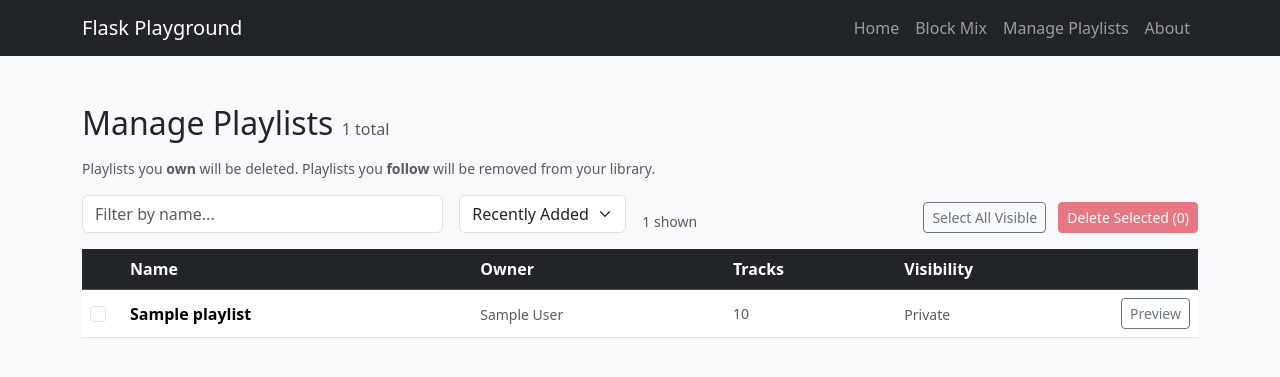
After one commit to CoryBerry/Spotify_Playlist_Magic, a Flask app: template templates/spotify_manage.html in a window 1280 px wide. The commit adds this page. Shown: the top 377 px of the page. Run offline with Flask 3, Linux system fonts and the light colour scheme; the template is opened without the code that fills it: most values are stand-ins (such as "Sample title", 1, 10 or a date in 2020).

Commit message:
Add playlist manager with lazy preview, delete confirmation, sort, and filter
Co-Authored-By: Claude Sonnet 4.6 <noreply@anthropic.com>

```diff
--- a/app.py
+++ b/app.py
@@ -194,6 +194,52 @@ def spotify_build():
     return render_template("spotify_done.html", playlist=new_playlist, track_count=len(track_uris))
 
 
+@app.route("/spotify/manage")
+def spotify_manage():
+    sp = get_spotify_client()
+    if not sp:
+        return redirect(url_for("spotify_login"))
+
+    user_id   = sp.me()["id"]
+    playlists = []
+    results   = sp.current_user_playlists(limit=50)
+    while results:
+        playlists.extend(results["items"])
+        results = sp.next(results) if results["next"] else None
+
+    return render_template("spotify_manage.html", playlists=playlists, user_id=user_id)
+
+
+@app.route("/spotify/preview/<playlist_id>")
+def spotify_preview(playlist_id):
+    sp = get_spotify_client()
+    if not sp:
+        return {"error": "not authenticated"}, 401
+
+    results = sp.playlist_tracks(playlist_id, fields="items(track(name,artists(name)))", limit=5)
+    tracks  = []
+    for item in results["items"][:5]:
+        if item["track"]:
+            track  = item["track"]
+            artist = track["artists"][0]["name"] if track["artists"] else "Unknown"
+            tracks.append(f"{track['name']} — {artist}")
+
+    return {"tracks": tracks}
+
+
+@app.route("/spotify/delete", methods=["POST"])
+def spotify_delete():
+    sp = get_spotify_client()
+    if not sp:
+        return redirect(url_for("spotify_login"))
+
+    playlist_ids = request.form.getlist("playlist_ids")
+    for playlist_id in playlist_ids:
+        sp.current_user_unfollow_playlist(playlist_id)  # unfollow = delete for owned playlists
+
+    return redirect(url_for("spotify_manage"))
+
+
 # ---------------------------------------------------------------
 # Init DB
 # ---------------------------------------------------------------
--- a/templates/base.html
+++ b/templates/base.html
@@ -15,6 +15,7 @@
       <div class="navbar-nav ms-auto">
         <a class="nav-link" href="/">Home</a>
         <a class="nav-link" href="/spotify">Block Mix</a>
+        <a class="nav-link" href="/spotify/manage">Manage Playlists</a>
         <a class="nav-link" href="/about">About</a>
         {% if session.name %}
           <span class="navbar-text text-light ms-3">Hey, {{ session.name }}!</span>
@@ -30,5 +31,6 @@
   </div>
 
   <script src="https://cdn.jsdelivr.net/npm/bootstrap@5.3.3/dist/js/bootstrap.bundle.min.js"></script>
+  {% block scripts %}{% endblock %}
 </body>
 </html>
--- /dev/null
+++ b/templates/spotify_manage.html
@@ -0,0 +1,238 @@
+{% extends "base.html" %}
+
+{% block title %}Manage Playlists{% endblock %}
+
+{% block content %}
+  <div class="d-flex justify-content-between align-items-center mb-2">
+    <h2>Manage Playlists <span class="text-muted fs-6">{{ playlists|length }} total</span></h2>
+  </div>
+  <p class="text-muted small">Playlists you <strong>own</strong> will be deleted. Playlists you <strong>follow</strong> will be removed from your library.</p>
+
+  <!-- Toolbar -->
+  <div class="row align-items-end mb-3 g-3">
+    <div class="col-md-4">
+      <input type="text" id="filterInput" class="form-control" placeholder="Filter by name...">
+    </div>
+    <div class="col-auto">
+      <select id="sortSelect" class="form-select">
+        <option value="recent">Recently Added</option>
+        <option value="az">A → Z</option>
+        <option value="za">Z → A</option>
+        <option value="most">Most Tracks</option>
+        <option value="least">Fewest Tracks</option>
+        <option value="owned">Owned First</option>
+      </select>
+    </div>
+    <div class="col-auto">
+      <span id="visibleCount" class="text-muted small"></span>
+    </div>
+    <div class="col-auto ms-auto">
+      <button type="button" id="selectAllBtn" class="btn btn-outline-secondary btn-sm">Select All Visible</button>
+      <button type="button" id="deleteBtn" class="btn btn-danger btn-sm ms-2" disabled>Delete Selected (<span id="selectedCount">0</span>)</button>
+    </div>
+  </div>
+
+  <!-- Table -->
+  <form id="deleteForm" method="POST" action="/spotify/delete">
+    <table class="table table-hover align-middle" id="playlistTable">
+      <thead class="table-dark">
+        <tr>
+          <th style="width: 40px;"></th>
+          <th>Name</th>
+          <th>Owner</th>
+          <th>Tracks</th>
+          <th>Visibility</th>
+          <th style="width: 80px;"></th>
+        </tr>
+      </thead>
+      <tbody id="playlistBody">
+        {% for playlist in playlists %}
+          <tr class="playlist-row"
+              data-name="{{ playlist.name | lower }}"
+              data-tracks="{{ playlist.tracks.total }}"
+              data-order="{{ loop.index }}"
+              data-owned="{{ '1' if playlist.owner.id == user_id else '0' }}">
+            <td>
+              <input class="form-check-input row-check" type="checkbox"
+                     name="playlist_ids" value="{{ playlist.id }}">
+            </td>
+            <td>
+              <span class="fw-bold">{{ playlist.name }}</span>
+              {% if playlist.tracks.total >= 500 %}
+                <span class="badge bg-warning text-dark ms-1">500+</span>
+              {% endif %}
+            </td>
+            <td>
+              {% if playlist.owner.id == user_id %}
+                <span class="badge bg-primary">You</span>
+              {% else %}
+                <span class="text-muted small">{{ playlist.owner.display_name or playlist.owner.id }}</span>
+              {% endif %}
+            </td>
+            <td class="text-muted small">{{ playlist.tracks.total }}</td>
+            <td>
+              {% if playlist.public %}
+                <span class="text-muted small">Public</span>
+              {% else %}
+                <span class="text-muted small">Private</span>
+              {% endif %}
+            </td>
+            <td>
+              <button type="button" class="btn btn-outline-secondary btn-sm preview-btn"
+                      data-id="{{ playlist.id }}">Preview</button>
+            </td>
+          </tr>
+          <!-- Preview row — hidden until loaded -->
+          <tr class="preview-row d-none" id="preview-{{ playlist.id }}">
+            <td colspan="6" class="ps-4 text-muted small bg-light">
+              <span class="preview-content">Loading...</span>
+            </td>
+          </tr>
+        {% endfor %}
+      </tbody>
+    </table>
+  </form>
+
+  <!-- Confirmation Modal -->
+  <div class="modal fade" id="confirmModal" tabindex="-1">
+    <div class="modal-dialog">
+      <div class="modal-content">
+        <div class="modal-header bg-danger text-white">
+          <h5 class="modal-title">Confirm Deletion</h5>
+          <button type="button" class="btn-close btn-close-white" data-bs-dismiss="modal"></button>
+        </div>
+        <div class="modal-body">
+          <p>You are about to remove <strong id="modalCount"></strong> playlist(s):</p>
+          <ul id="modalList" class="small" style="max-height: 200px; overflow-y: auto;"></ul>
+          <p class="text-danger small mb-0">Owned playlists will be permanently deleted. Followed playlists will be removed from your library.</p>
+        </div>
+        <div class="modal-footer">
+          <button type="button" class="btn btn-secondary" data-bs-dismiss="modal">Cancel</button>
+          <button type="button" id="confirmDeleteBtn" class="btn btn-danger">Yes, Delete</button>
+        </div>
+      </div>
+    </div>
+  </div>
+
+{% endblock %}
+
+{% block scripts %}
+  <script>
+    const body        = document.getElementById("playlistBody");
+    const filterInput = document.getElementById("filterInput");
+    const sortSelect  = document.getElementById("sortSelect");
+    const deleteBtn   = document.getElementById("deleteBtn");
+    const selectAllBtn = document.getElementById("selectAllBtn");
+    const selectedCount = document.getElementById("selectedCount");
+    const visibleCount  = document.getElementById("visibleCount");
+    const confirmModal  = new bootstrap.Modal(document.getElementById("confirmModal"));
+
+    function getRows() {
+      return [...body.querySelectorAll(".playlist-row")];
+    }
+
+    function updateCounts() {
+      const rows    = getRows();
+      const visible = rows.filter(r => !r.classList.contains("d-none")).length;
+      const checked = rows.filter(r => r.querySelector(".row-check").checked).length;
+      visibleCount.textContent  = visible + " shown";
+      selectedCount.textContent = checked;
+      deleteBtn.disabled        = checked === 0;
+    }
+
+    // Filter
+    filterInput.addEventListener("input", () => {
+      const term = filterInput.value.toLowerCase();
+      getRows().forEach(row => {
+        const hide = !row.dataset.name.includes(term);
+        row.classList.toggle("d-none", hide);
+        // also hide its preview row
+        const preview = document.getElementById("preview-" + row.querySelector(".row-check").value);
+        if (preview) preview.classList.toggle("d-none", hide);
+      });
+      updateCounts();
+    });
+
+    // Sort
+    sortSelect.addEventListener("change", () => {
+      const val  = sortSelect.value;
+      const rows = getRows();
+      rows.sort((a, b) => {
+        if (val === "az")    return a.dataset.name.localeCompare(b.dataset.name);
+        if (val === "za")    return b.dataset.name.localeCompare(a.dataset.name);
+        if (val === "most")  return b.dataset.tracks - a.dataset.tracks;
+        if (val === "least") return a.dataset.tracks - b.dataset.tracks;
+        if (val === "owned") return b.dataset.owned - a.dataset.owned;
+        return a.dataset.order - b.dataset.order;
+      });
+      rows.forEach(row => {
+        const preview = document.getElementById("preview-" + row.querySelector(".row-check").value);
+        body.appendChild(row);
+        if (preview) body.appendChild(preview);
+      });
+      updateCounts();
+    });
+
+    // Checkbox changes
+    body.addEventListener("change", e => {
+      if (e.target.classList.contains("row-check")) updateCounts();
+    });
+
+    // Select all visible
+    selectAllBtn.addEventListener("click", () => {
+      const visibleRows = getRows().filter(r => !r.classList.contains("d-none"));
+      const allChecked  = visibleRows.every(r => r.querySelector(".row-check").checked);
+      visibleRows.forEach(r => r.querySelector(".row-check").checked = !allChecked);
+      selectAllBtn.textContent = allChecked ? "Select All Visible" : "Deselect All";
+      updateCounts();
+    });
+
+    // Lazy preview load
+    body.addEventListener("click", e => {
+      const btn = e.target.closest(".preview-btn");
+      if (!btn) return;
+
+      const id      = btn.dataset.id;
+      const previewRow = document.getElementById("preview-" + id);
+      const content    = previewRow.querySelector(".preview-content");
+
+      // Toggle if already loaded
+      if (!previewRow.classList.contains("d-none")) {
+        previewRow.classList.add("d-none");
+        btn.textContent = "Preview";
+        return;
+      }
+
+      previewRow.classList.remove("d-none");
+      btn.textContent = "Hide";
+
+      // Only fetch if not already loaded
+      if (content.dataset.loaded) return;
+
+      fetch("/spotify/preview/" + id)
+        .then(r => r.json())
+        .then(data => {
+          content.innerHTML = data.tracks.length
+            ? data.tracks.map(t => `<div>• ${t}</div>`).join("")
+            : "<em>No tracks found</em>";
+          content.dataset.loaded = "1";
+        });
+    });
+
+    // Delete button → show modal
+    deleteBtn.addEventListener("click", () => {
+      const checked = getRows().filter(r => r.querySelector(".row-check").checked);
+      document.getElementById("modalCount").textContent = checked.length;
+      const list = document.getElementById("modalList");
+      list.innerHTML = checked.map(r => `<li>${r.querySelector(".fw-bold").textContent.trim()}</li>`).join("");
+      confirmModal.show();
+    });
+
+    // Confirm delete → submit form
+    document.getElementById("confirmDeleteBtn").addEventListener("click", () => {
+      document.getElementById("deleteForm").submit();
+    });
+
+    updateCounts();
+  </script>
+{% endblock %}
--- a/templates/spotify_playlists.html
+++ b/templates/spotify_playlists.html
@@ -82,6 +82,9 @@
     <button type="submit" class="btn btn-success btn-lg">Build Playlist</button>
   </form>
 
+{% endblock %}
+
+{% block scripts %}
   <script>
     const grid   = document.getElementById("playlistGrid");
     const filter = document.getElementById("playlistFilter");
```
